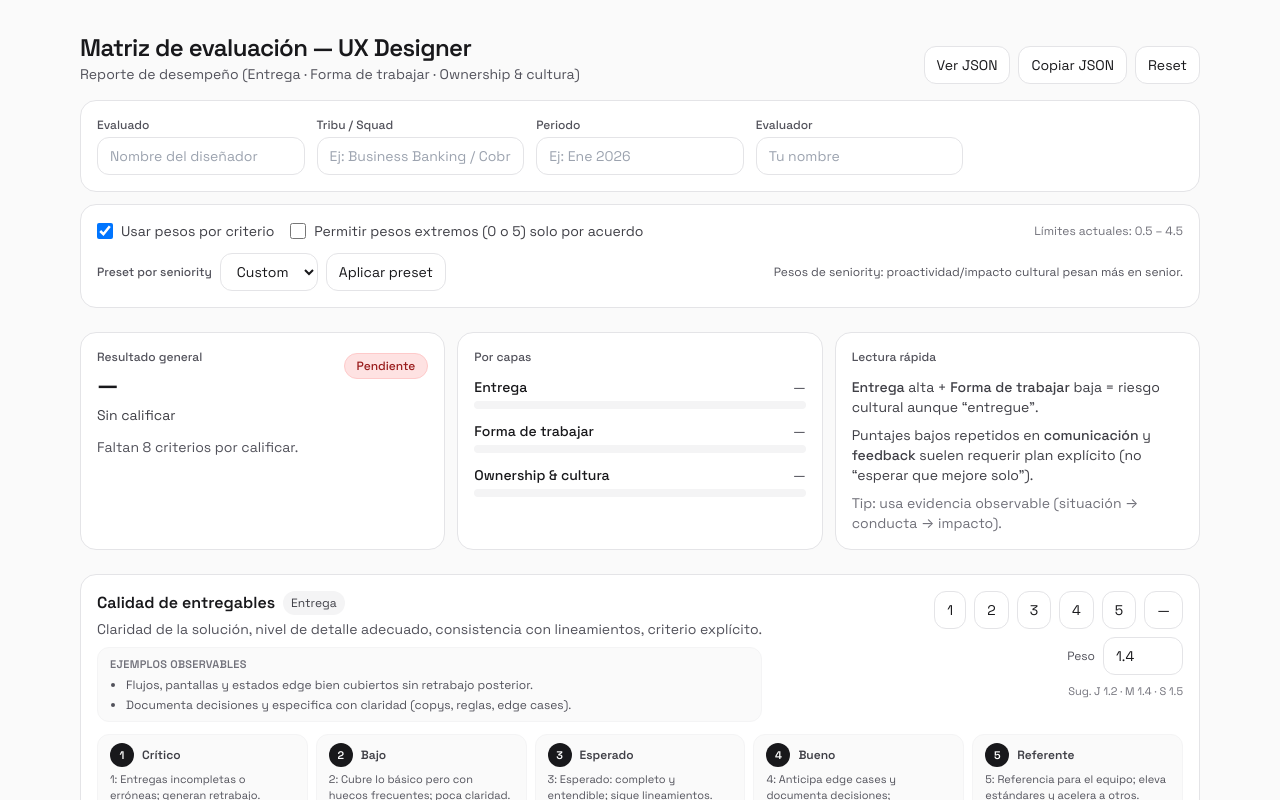
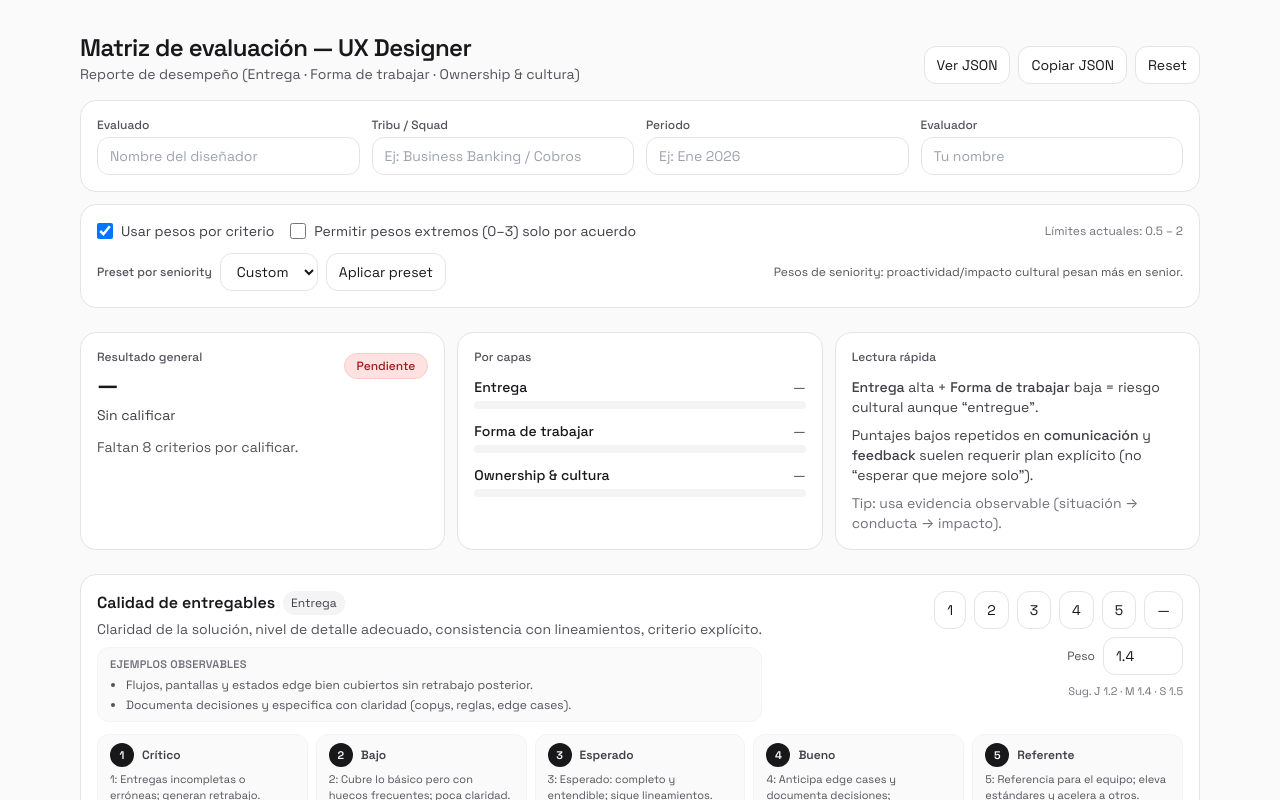
Before and after one commit to guarrod/evaluacion, a React (Vite) app: page / in a window 1280 px wide. Shown: the top 800 px of the page. Built offline with nearby package versions, Linux system fonts and the light colour scheme.

Commit message:
chore: tighten weight range to match suggestions

```diff
--- a/src/EvaluationMatrix.jsx
+++ b/src/EvaluationMatrix.jsx
@@ -269,7 +269,7 @@ export default function EvaluationMatrix() {
   }, [criteria]);
 
   const weightLimits = useMemo(
-    () => (allowExtremeWeights ? { min: 0, max: 5 } : { min: 0.5, max: 4.5 }),
+    () => (allowExtremeWeights ? { min: 0, max: 3 } : { min: 0.5, max: 2 }),
     [allowExtremeWeights]
   );
 
@@ -402,8 +402,8 @@ export default function EvaluationMatrix() {
       if (!parsed?.criteria || !parsed?.meta) throw new Error("Formato inválido");
 
       const importLimits = parsed.allowExtremeWeights
-        ? { min: 0, max: 5 }
-        : { min: 0.5, max: 4.5 };
+        ? { min: 0, max: 3 }
+        : { min: 0.5, max: 2 };
 
       setMeta((m) => ({ ...m, ...parsed.meta }));
       setUseWeights(!!parsed.useWeights);
@@ -472,7 +472,7 @@ export default function EvaluationMatrix() {
             </div>
           </div>
 
-          <div className="mt-4 grid grid-cols-1 gap-3 rounded-2xl border border-zinc-200 bg-white p-4 sm:grid-cols-2 lg:grid-cols-5">
+          <div className="mt-4 grid grid-cols-1 gap-3 rounded-2xl border border-zinc-200 bg-white p-4 sm:grid-cols-2 lg:grid-cols-4">
             <Field
               label="Evaluado"
               value={meta.evaluateeName}
@@ -522,14 +522,14 @@ export default function EvaluationMatrix() {
                         setCriteria((prev) =>
                           prev.map((c) => ({
                             ...c,
-                            weight: clamp(c.weight, 0.5, 4.5),
+                            weight: clamp(c.weight, 0.5, 2),
                           }))
                         );
                       }
                     }}
                     className="h-4 w-4"
                   />
-                  Permitir pesos extremos (0 o 5) solo por acuerdo
+                  Permitir pesos extremos (0–3) solo por acuerdo
                 </label>
               </div>
               <div className="text-xs text-zinc-500">
```
